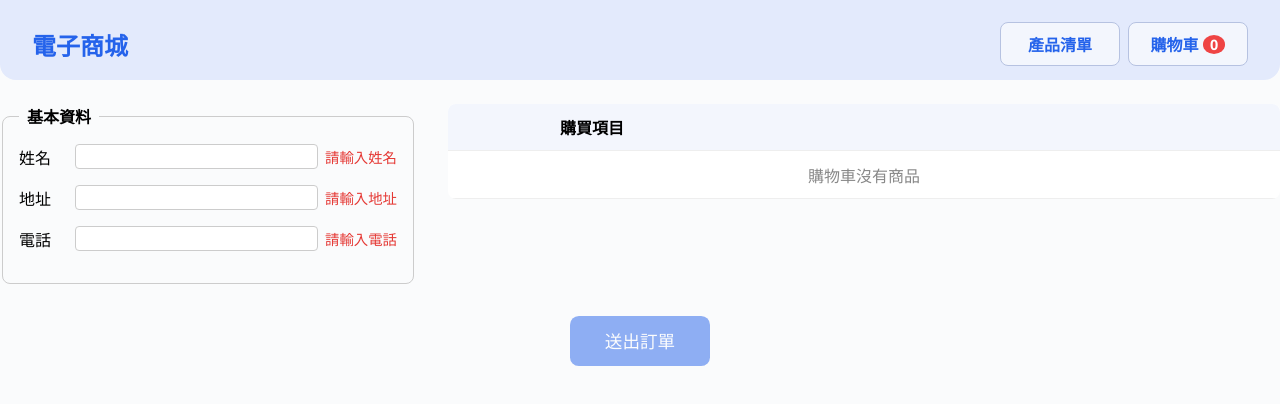
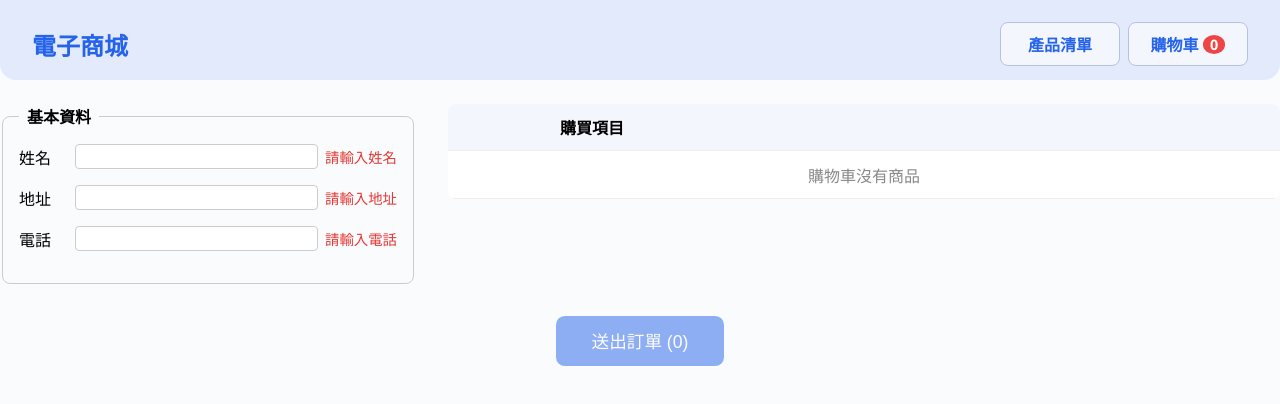
Before and after one commit to FozzzSizTa/mcu-113-2-web-11360661-final, an Angular app: page /cart in a window 1280 px wide. Shown: the top 404 px of the page. Built offline with nearby package versions, Linux system fonts and the light colour scheme.

Commit message:
feat(cart): 送出訂單按鈕顯示全部商品的總計金額

```diff
--- a/src/app/cart.component.html
+++ b/src/app/cart.component.html
@@ -77,7 +77,7 @@
       [disabled]="isFormInvalid || isCartEmpty"
       [ngClass]="{ disabled: isFormInvalid || isCartEmpty }"
     >
-      送出訂單
+      送出訂單 ({{ totalPrice }})
     </button>
   </div>
 </div>
--- a/src/app/cart.component.ts
+++ b/src/app/cart.component.ts
@@ -53,6 +53,9 @@ export class CartComponent {
   get isCartEmpty() {
     return this.cart.length === 0;
   }
+  get totalPrice() {
+    return this.cart.reduce((sum, item) => sum + item.price * item.qty, 0);
+  }
 
   checkout() {
     if (!this.name || !this.address || !this.phone) {
```
